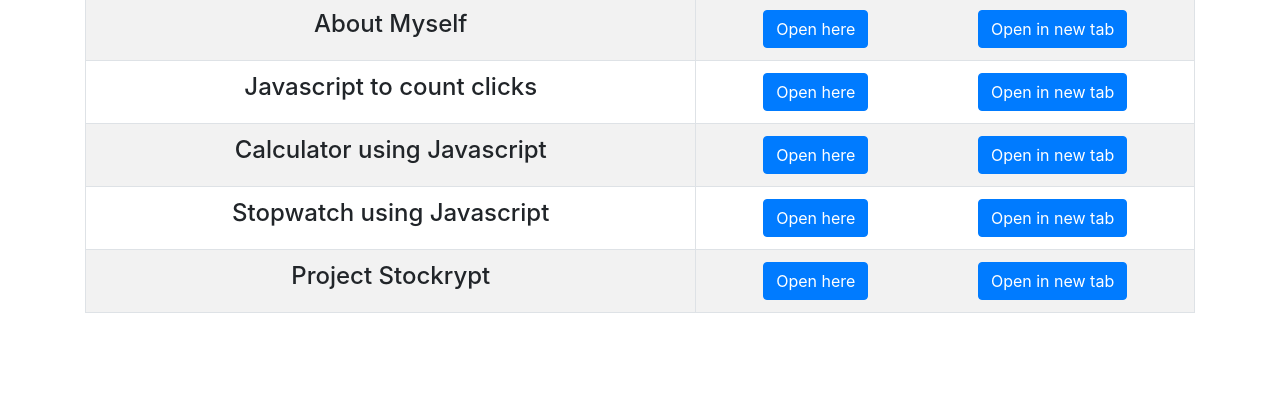
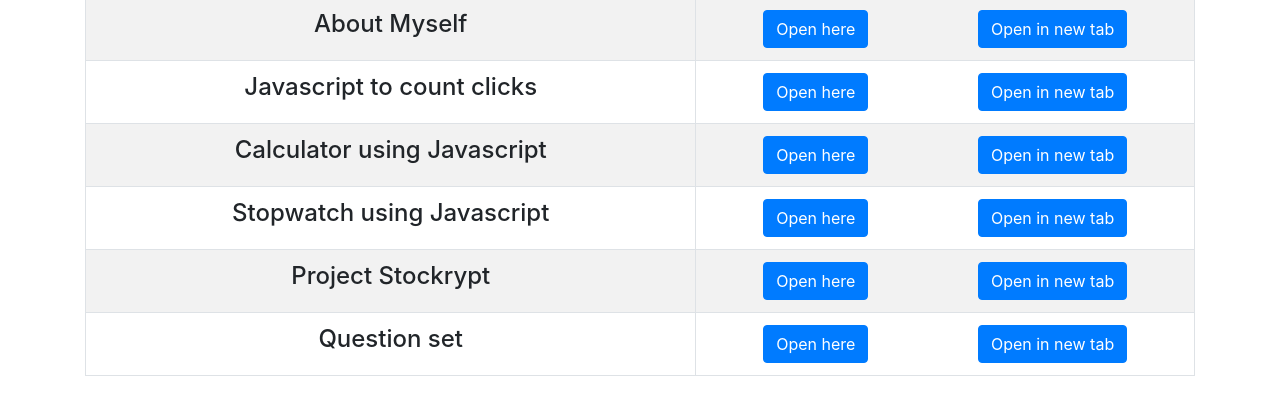
Before and after one commit to Raksheeth/Raksheeth.github.io, a plain HTML site: page index.html in a window 1280 px wide. Shown: the part 131-546 px from the top of the page. Drawn offline with nearby package versions, Linux system fonts and the light colour scheme.

Commit message:
Update index.html

```diff
--- a/index.html
+++ b/index.html
@@ -65,6 +65,15 @@
                                 </div>
                             </td>
                         </tr>
+                        <tr>
+                            <td><h4>Question set</h4></td>
+                            <td>
+                                <div class="d-flex justify-content-around">
+                                    <a href="./Projects/questionSet/questionSet/index.html" class="btn btn-primary">Open here</a>
+                                    <a href="./Projects/questionSet/questionSet/index.html" target="_blank" class="btn btn-primary">Open in new tab</a>
+                                </div>
+                            </td>
+                        </tr>
                     </tbody>
                 </table>
             </div>
```
